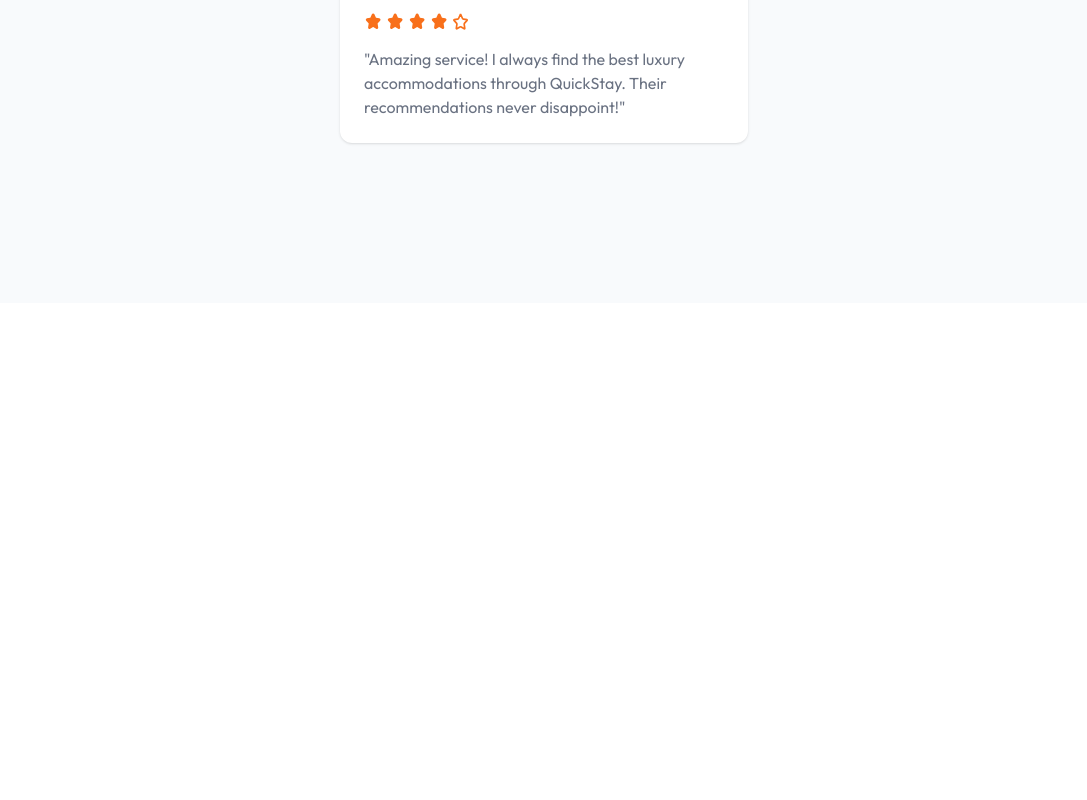
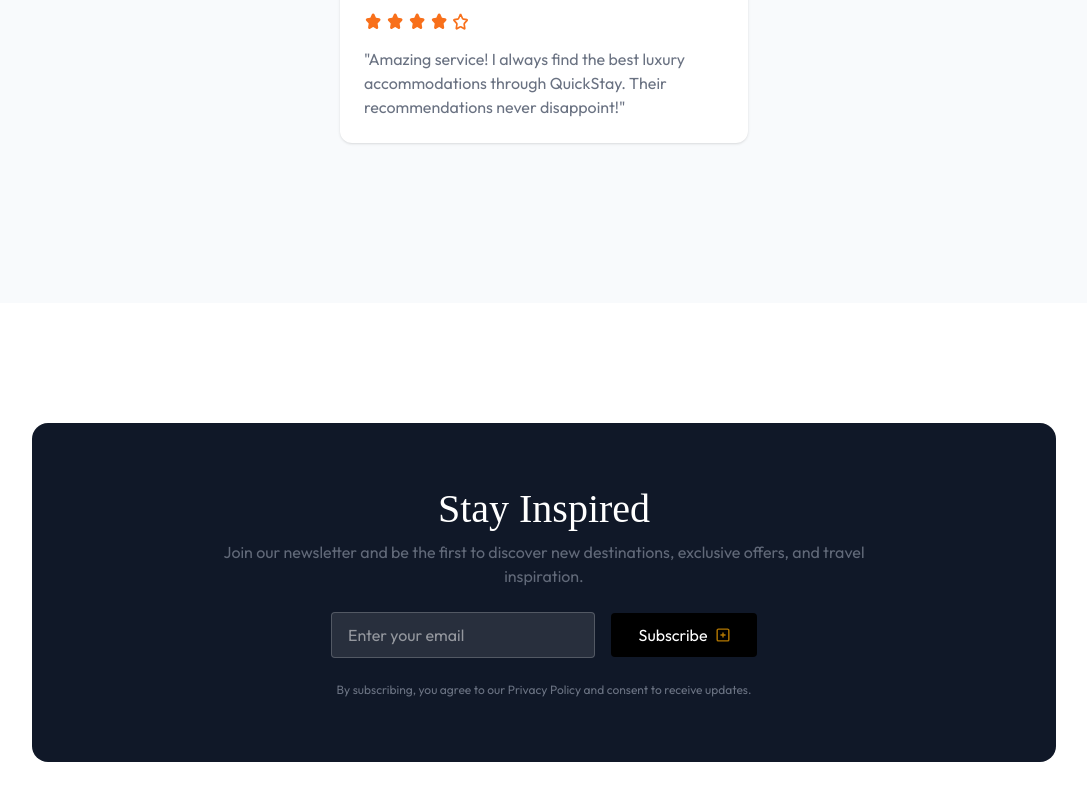
Before and after one commit to Raja1947/Hotel-Booking, a React (Vite) app: page / in a window 1280 px wide. Shown: the part 3182-3982 px from the top of the page, without its empty margins (96-1183 px from the left). Before the commit the page ends 3485 px from the top, so only its background shows below. Built offline with nearby package versions, Linux system fonts and the light colour scheme; no server answers; a web font is replaced by a local one.

Commit message:
newletter section

```diff
--- /dev/null
+++ b/src/components/NewsLetter/NewsLetter.jsx
@@ -0,0 +1,29 @@
+import React from "react";
+import { assets } from "../../assets/assets";
+import Title from "../TitleHeading/Title";
+
+const NewsLetter = () => {
+  return (
+    <div className="flex flex-col items-center max-w-5xl lg:w-full rounded-2xl px-4 py-12 md:py-16 mx-2 lg:mx-auto my-30 bg-gray-900 text-white">
+
+      <Title title="Stay Inspired" subTitle="Join our newsletter and be the first to discover new destinations, exclusive offers, and travel inspiration."/>
+      <div className="flex flex-col md:flex-row items-center justify-center gap-4 mt-6">
+        <input
+          type="text"
+          className="bg-white/10 px-4 py-2.5 border border-white/20 rounded outline-none max-w-66 w-full"
+          placeholder="Enter your email"
+        />
+        <button className="flex items-center justify-center gap-2 group bg-black px-4 md:px-7 py-2.5 rounded active:scale-95 transition-all">
+          Subscribe
+         <img src={assets.addIcon} alt="arrow-icon" className="w-3.5 invert group-hover:translate-x-1 transition-all"/>
+        </button>
+      </div>
+      <p className="text-gray-500 mt-6 text-xs text-center">
+        By subscribing, you agree to our Privacy Policy and consent to receive
+        updates.
+      </p>
+    </div>
+  );
+};
+
+export default NewsLetter;
--- a/src/pages/Home.jsx
+++ b/src/pages/Home.jsx
@@ -3,6 +3,7 @@
 import FeaturedDestination from '../components/FeaturedDestination.jsx/FeaturedDestination'
 import ExclusiveOffer from '../components/ExclusiveOffer/ExclusiveOffer'
 import Testimonials from '../components/Testimonials/Testimonials'
+import NewsLetter from '../components/NewsLetter/NewsLetter'
 
 const Home = () => {
   return (
@@ -11,6 +12,7 @@
       <FeaturedDestination/>
       <ExclusiveOffer/>
       <Testimonials/>
+      <NewsLetter/>
     </>
   )
 }
```
